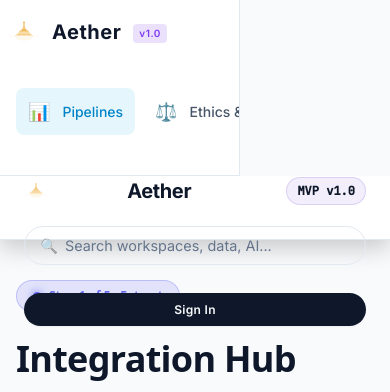
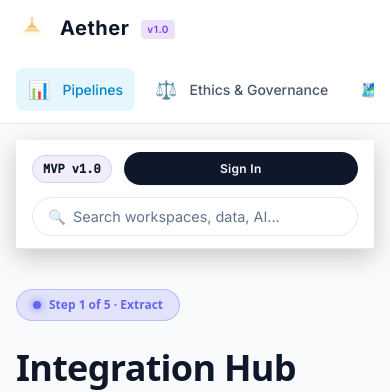
Before and after one commit to ijlalxansari1/Aether, a Next.js app: page / in a window 390 px wide. Both pictures are taken after a click on the button "🚀 Start Pipeline". Shown: the top 392 px of the page. Built offline with nearby package versions, Linux system fonts and the light colour scheme; no server answers.

Commit message:
new feature more data extractiin types added

```diff
--- a/app/globals.css
+++ b/app/globals.css
@@ -1207,3 +1207,79 @@ select:focus {
   color: #f8fafc !important;
   border-color: #0f172a !important;
 }
+
+/* ?? Comprehensive Mobile Fixes */
+@media (max-width: 1024px) {
+  .app-layout { flex-direction: column !important; min-height: 100vh; overflow-y: auto !important; overflow-x: hidden !important; }
+  .global-sidebar { width: 100% !important; border-right: none !important; border-bottom: 1px solid var(--border); padding: 12px 16px !important; position: sticky; top: 0; z-index: 100; flex-shrink: 0; }
+  .sidebar-nav { display: flex !important; overflow-x: auto !important; margin: 0 !important; padding: 0 !important; flex-wrap: nowrap !important; }
+  .nav-group { margin-bottom: 0 !important; margin-right: 12px !important; display: flex !important; flex-direction: row !important; gap: 8px !important; }
+  .nav-label { display: none !important; }
+  .nav-item { padding: 8px 12px !important; white-space: nowrap !important; }
+  .sidebar-footer { display: none !important; }
+  .sidebar-brand { padding: 0 0 12px 0 !important; margin-bottom: 12px !important; }
+
+  .app-root { width: 100% !important; padding: 16px !important; margin-top: 0 !important; }
+  .main-content { padding: 0 !important; }
+
+  /* Pipeline Bar */
+  .pipeline-bar-modern { padding: 16px !important; justify-content: flex-start !important; }
+  .pipe-card-wrap { flex-shrink: 0 !important; }
+  .pipe-card { width: 120px !important; height: 120px !important; padding: 12px !important; }
+  .pipe-card-icon { width: 24px !important; height: 24px !important; font-size: 14px !important; margin-bottom: 8px !important; }
+  .pipe-card-label { font-size: 13px !important; margin-bottom: 4px !important; }
+  .pipe-card-desc { font-size: 10px !important; }
+  .pipe-card-connector { margin: 0 4px !important; font-size: 14px !important; }
+
+  /* Generic layout classes */
+  .flex-between { flex-direction: column !important; align-items: flex-start !important; gap: 16px !important; }
+  .flex-between button { width: 100% !important; }
+  .flex { flex-wrap: wrap !important; }
+
+  /* Tables and overflows */
+  .table-container, .table-wrap { width: 100% !important; max-width: 100vw !important; overflow-x: auto !important; display: block !important; -webkit-overflow-scrolling: touch !important; }
+  table { min-width: 600px !important; } /* Force scroll instead of squishing */
+
+  /* Tabs */
+  .chart-tabs, .ingest-tabs { flex-wrap: nowrap !important; overflow-x: auto !important; padding-bottom: 8px !important; -webkit-overflow-scrolling: touch !important; gap: 16px !important; }
+  .chart-tab { white-space: nowrap !important; padding: 0 0 8px 0 !important; }
+
+  /* Inputs and selects */
+  .search-input { min-width: 100% !important; width: 100% !important; }
+  select, input { max-width: 100% !important; }
+
+  /* Modals */
+  .modal-content { width: 95% !important; margin: 20px auto !important; padding: 20px !important; }
+}
+
+@media (max-width: 1024px) {
+  /* Fix Topbar layout and overlap */
+  .topbar { height: auto !important; flex-direction: column !important; align-items: stretch !important; padding: 16px !important; gap: 12px !important; }
+  .topbar > div { flex: none !important; width: 100% !important; margin: 0 !important; }
+
+  /* Hide duplicate logo in topbar */
+  .topbar .logo-wrap { justify-content: space-between !important; }
+  .topbar .logo-wrap img, .topbar .logo-wrap .logo-text { display: none !important; }
+  .topbar .logo-wrap > div { margin-left: 0 !important; width: 100% !important; justify-content: flex-start !important; }
+
+  .topbar-right { justify-content: space-between !important; flex-direction: row !important; }
+  .topbar-right button { flex: 1 !important; justify-content: center !important; }
+}
+
+@media (max-width: 1024px) {
+  /* RE-FIX Topbar layout */
+  .topbar { flex-direction: row !important; flex-wrap: wrap !important; align-items: center !important; gap: 12px !important; padding: 12px 16px !important; }
+
+  /* Reset div forced 100% width from previous fix */
+  .topbar > div { flex: 1 1 auto !important; width: auto !important; margin: 0 !important; }
+
+  /* Ensure search bar takes full width if present, pushing it to next line */
+  .topbar > div:nth-child(2) { flex: 1 1 100% !important; order: 3 !important; }
+
+  /* Keep logo wrap compact */
+  .topbar .logo-wrap { justify-content: flex-start !important; flex: 0 1 auto !important; }
+
+  /* Topbar right */
+  .topbar-right { justify-content: flex-end !important; flex: 0 1 auto !important; }
+  .topbar-right button { width: auto !important; }
+}
--- a/components/GlobalSidebar.tsx
+++ b/components/GlobalSidebar.tsx
@@ -7,7 +7,7 @@ export default function GlobalSidebar() {
   const pathname = usePathname();
   return (
     <aside className="global-sidebar">
-      <div style={{ display: 'flex', alignItems: 'center', gap: '12px', marginBottom: '40px', padding: '0 8px' }}>
+      <div className="sidebar-brand" style={{ display: 'flex', alignItems: 'center', gap: '12px', marginBottom: '40px', padding: '0 8px' }}>
         <img src="/logo.svg" alt="AETHER Logo" style={{ width: '32px', height: '32px' }} />
         <span style={{ fontSize: '20px', fontWeight: 700, letterSpacing: '0.5px' }}>Aether</span>
         <span style={{ background: 'var(--violet-dim)', color: 'var(--violet)', padding: '2px 6px', borderRadius: '4px', fontSize: '10px', fontWeight: 600, letterSpacing: '0.5px', marginTop: '2px' }}>v1.0</span>
```
